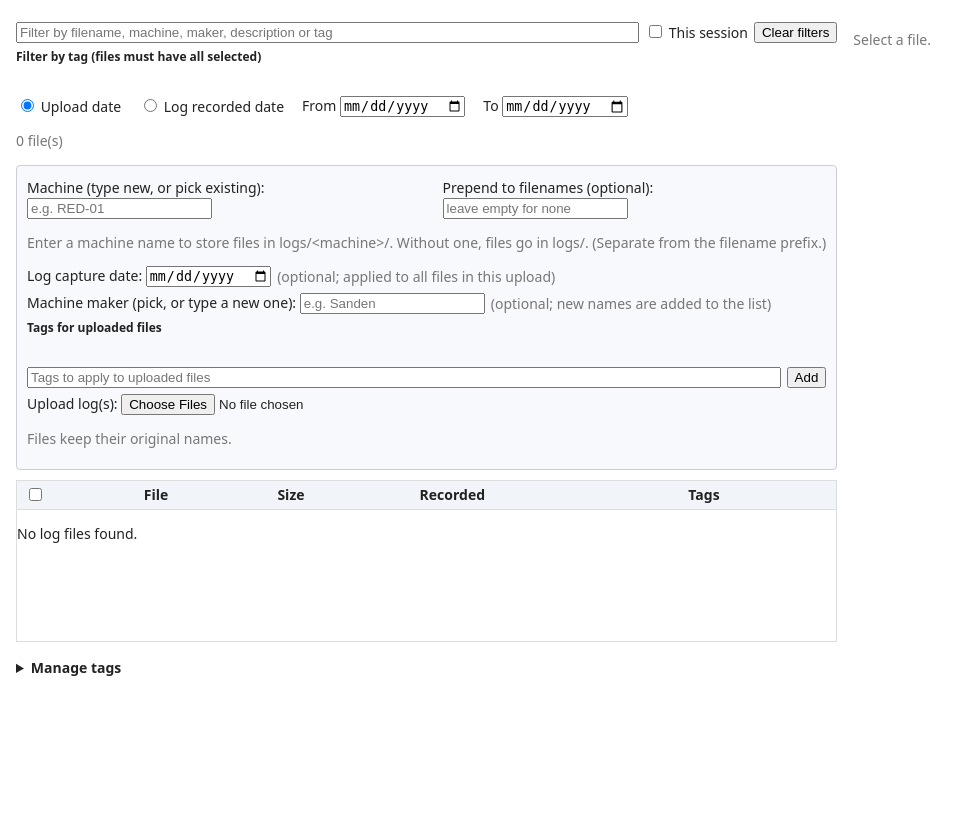
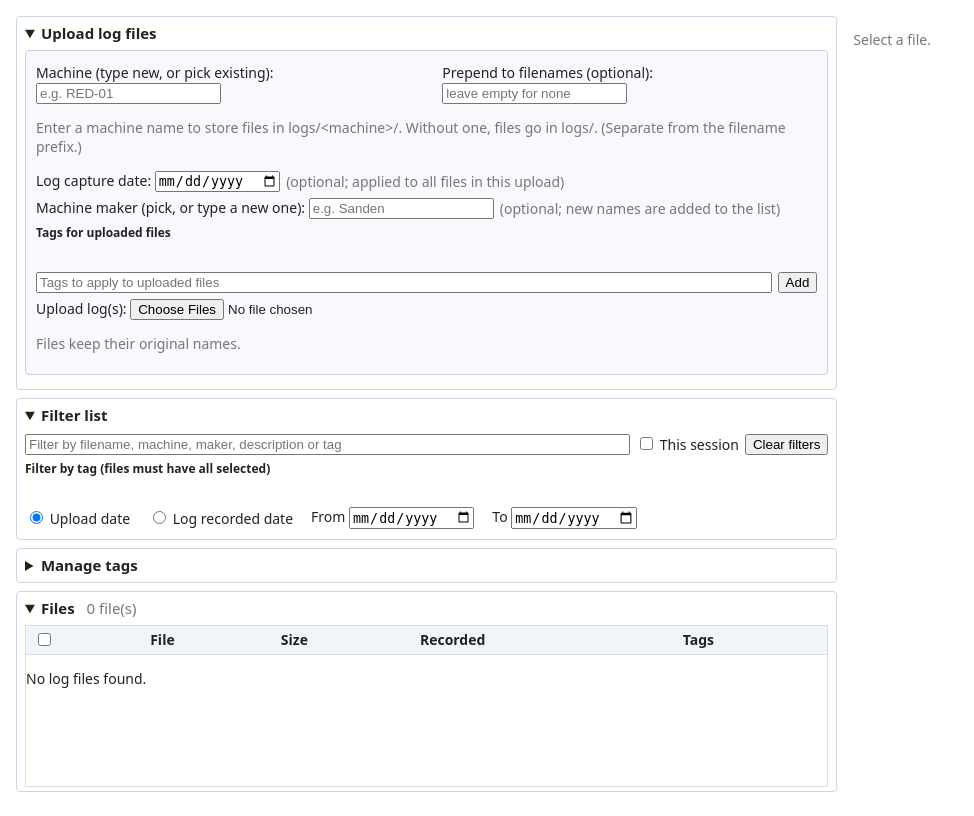
Before and after one commit to epremeaux/VendLog_App, a Flask app: page /manage in a window 1280 px wide. Shown: the part 41-857 px from the top of the page, without its empty margins (0-974 px from the left). Before the commit the page ends 717 px from the top, so only its background shows below. Run offline with Flask 2, Linux system fonts and the light colour scheme; data that the repository does not hold is empty; parts of the project's set-up code (start-up, migrations or seed data) failed here and were passed over.

Commit message:
Manage page: labelled, collapsible sections in the requested order
Co-authored-by: Copilot <223556219+Copilot@users.noreply.github.com>

```diff
--- a/static/style.css
+++ b/static/style.css
@@ -86,3 +86,9 @@ button.filter.on { background: #2a6; color: #fff; border-color: #185; }
 #files-scroll thead th { position: sticky; top: 0; background: #f1f5f9; z-index: 1; box-shadow: 0 1px 0 #cbd5e1; }
 #filter-box .row.opts { flex-wrap: wrap; }
 #filter-box .row input[type=date] { flex: 0 0 auto; }
+
+details.section { border: 1px solid #cbd5e1; border-radius: 4px; padding: 4px 8px; margin: 0 0 8px; }
+details.section > summary { font-size: 15px; padding: 2px 0; }
+details.section[open] > summary { margin-bottom: 4px; }
+details.section .toolbar { margin-bottom: 4px; }
+#f-summary { font-weight: normal; margin-left: 8px; }
--- a/templates/manage.html
+++ b/templates/manage.html
@@ -3,21 +3,8 @@
 {% block body %}
 <main>
   <section id="list-pane">
-    <div class="toolbar" id="filter-box">
-      <div class="row">
-        <input id="f-text" type="search" placeholder="Filter by filename, machine, maker, description or tag" autocomplete="off">
-        <label><input type="checkbox" id="f-session"> This session</label>
-        <button type="button" id="f-clear">Clear filters</button>
-      </div>
-      <div class="field"><span>Filter by tag (files must have all selected)</span><div id="f-tags" class="chips"></div></div>
-      <div class="row opts">
-        <label><input type="radio" name="f-datekind" value="upload" checked> Upload date</label>
-        <label><input type="radio" name="f-datekind" value="recorded"> Log recorded date</label>
-        <label>From <input type="date" id="f-from"></label>
-        <label>To <input type="date" id="f-to"></label>
-      </div>
-      <p class="muted" id="f-summary"></p>
-    </div>
+    <details class="section" id="sec-upload" open>
+    <summary>Upload log files</summary>
     <div class="toolbar" id="upload-box">
       <div class="row">
         <label>Machine (type new, or pick existing):
@@ -47,6 +34,40 @@
       </div>
       <p class="muted" id="up-preview"></p>
     </div>
+    </details>
+
+    <details class="section" id="sec-filter" open>
+    <summary>Filter list</summary>
+    <div class="toolbar" id="filter-box">
+      <div class="row">
+        <input id="f-text" type="search" placeholder="Filter by filename, machine, maker, description or tag" autocomplete="off">
+        <label><input type="checkbox" id="f-session"> This session</label>
+        <button type="button" id="f-clear">Clear filters</button>
+      </div>
+      <div class="field"><span>Filter by tag (files must have all selected)</span><div id="f-tags" class="chips"></div></div>
+      <div class="row opts">
+        <label><input type="radio" name="f-datekind" value="upload" checked> Upload date</label>
+        <label><input type="radio" name="f-datekind" value="recorded"> Log recorded date</label>
+        <label>From <input type="date" id="f-from"></label>
+        <label>To <input type="date" id="f-to"></label>
+      </div>
+    </div>
+    </details>
+
+    <details class="section" id="tag-manager">
+      <summary>Manage tags</summary>
+      <div class="row">
+        <input id="new-tag" placeholder="New tag name">
+        <button type="button" id="new-tag-btn">Add to vocabulary</button>
+      </div>
+      <table id="tag-table">
+        <thead><tr><th>Tag</th><th>Files</th><th></th></tr></thead>
+        <tbody></tbody>
+      </table>
+    </details>
+
+    <details class="section" id="sec-files" open>
+    <summary>Files <span class="muted" id="f-summary"></span></summary>
     <div id="bulk-bar" class="toolbar" hidden>
       <div class="row"><strong id="bulk-count"></strong><button type="button" id="bulk-clear">Clear selection</button></div>
       <div class="field"><span>Add tags to selected</span><div id="bulk-add"></div></div>
@@ -68,16 +89,6 @@
     <p id="empty" hidden>No log files found.</p>
     <p id="no-match" class="muted" hidden>No files match the filters.</p>
     </div>
-    <details id="tag-manager">
-      <summary>Manage tags</summary>
-      <div class="row">
-        <input id="new-tag" placeholder="New tag name">
-        <button type="button" id="new-tag-btn">Add to vocabulary</button>
-      </div>
-      <table id="tag-table">
-        <thead><tr><th>Tag</th><th>Files</th><th></th></tr></thead>
-        <tbody></tbody>
-      </table>
     </details>
   </section>
   <section id="detail-pane">
```
